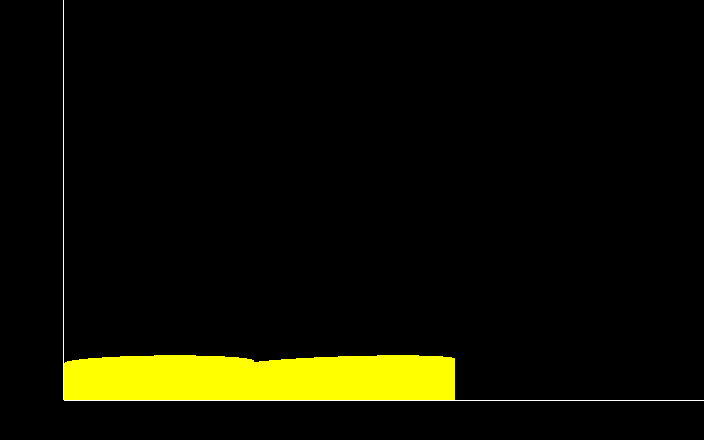
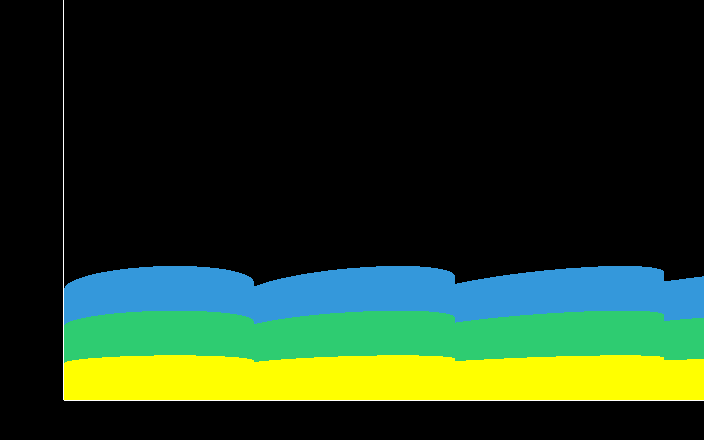
Before and after one commit to bhaktijkoli/load-calculator-algo, a plain HTML site: page index.html in a window 1280 px wide. Shown: the whole page, without its empty margins (576-1280 px from the left). Drawn offline with Linux system fonts and the light colour scheme; animation ran at ten frames a second.

Commit message:
Added layers

```diff
--- a/index.html
+++ b/index.html
@@ -31,9 +31,9 @@
     // console.log(size);
   }
 
-  const addTire = function(scene, radius, height, x, y, z) {
+  const addTyre = function(scene, radius, height, x, y, z, color) {
     var geometry = new THREE.CylinderGeometry(radius, radius, height, 100 );
-    var material = new THREE.MeshBasicMaterial( { color: 0xffff00 } );
+    var material = new THREE.MeshBasicMaterial( { color } );
     var mesh = new THREE.Mesh( geometry, material );
     scene.add( mesh );
     fixOrigin(mesh, x, y, z);
@@ -57,10 +57,42 @@
 
   camera.position.z = 5;
 
-  // Tyre 1
-  addTire(scene, tyre.x/2, tyre.y, 0, 0, 0);
-  addTire(scene, tyre.x/2, tyre.y, tyre.x, 0, 0);
-  addTire(scene, tyre.x/2, tyre.y, tyre.x, 0, 0);
+  // addTyre(scene, radius, height, x, y, z, color);
+  var pos = {x: 0, y: 0, z: 0};
+  // Layer1
+  addTyre(scene, tyre.x/2, tyre.y, pos.x, pos.y, pos.z, 0xffff00);
+  pos.x += tyre.x;
+  addTyre(scene, tyre.x/2, tyre.y, pos.x, pos.y, pos.z, 0xffff00);
+  pos.x += tyre.x;
+  addTyre(scene, tyre.x/2, tyre.y, pos.x, pos.y, pos.z, 0xffff00);
+  pos.x += tyre.x;
+  addTyre(scene, tyre.x/2, tyre.y, pos.x, pos.y, pos.z, 0xffff00);
+  pos.x += tyre.x;
+  addTyre(scene, tyre.x/2, tyre.y, pos.x, pos.y, pos.z, 0xffff00);
+  // Layer 2
+  pos.x = 0;
+  pos.y += tyre.y;
+  addTyre(scene, tyre.x/2, tyre.y, pos.x, pos.y, pos.z, 0x2ecc71);
+  pos.x += tyre.x;
+  addTyre(scene, tyre.x/2, tyre.y, pos.x, pos.y, pos.z, 0x2ecc71);
+  pos.x += tyre.x;
+  addTyre(scene, tyre.x/2, tyre.y, pos.x, pos.y, pos.z, 0x2ecc71);
+  pos.x += tyre.x;
+  addTyre(scene, tyre.x/2, tyre.y, pos.x, pos.y, pos.z, 0x2ecc71);
+  pos.x += tyre.x;
+  addTyre(scene, tyre.x/2, tyre.y, pos.x, pos.y, pos.z, 0x2ecc71);
+  // Layer 3
+  pos.x = 0;
+  pos.y += tyre.y;
+  addTyre(scene, tyre.x/2, tyre.y, pos.x, pos.y, pos.z, 0x3498db);
+  pos.x += tyre.x;
+  addTyre(scene, tyre.x/2, tyre.y, pos.x, pos.y, pos.z, 0x3498db);
+  pos.x += tyre.x;
+  addTyre(scene, tyre.x/2, tyre.y, pos.x, pos.y, pos.z, 0x3498db);
+  pos.x += tyre.x;
+  addTyre(scene, tyre.x/2, tyre.y, pos.x, pos.y, pos.z, 0x3498db);
+  pos.x += tyre.x;
+  addTyre(scene, tyre.x/2, tyre.y, pos.x, pos.y, pos.z, 0x3498db);
 
 
 
```
